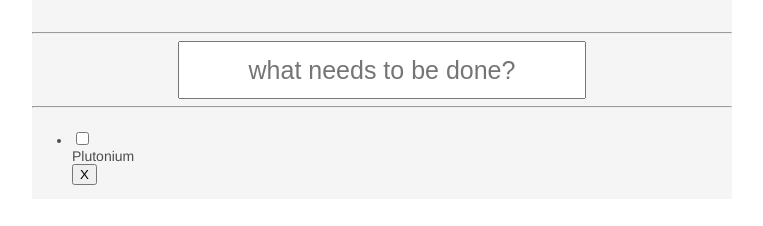
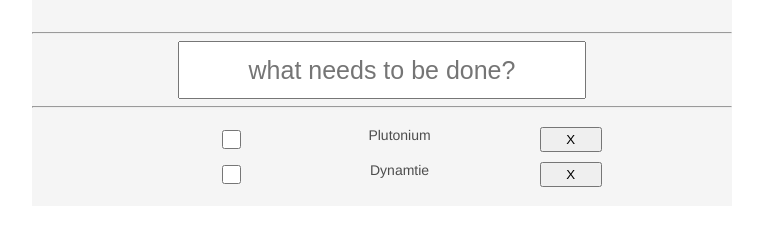
Before and after one commit to AndrinMettler/andrindev, a website: page todo/index.html in a window 1280 px wide. Shown: the part 202-428 px from the top of the page, without its empty margins (258-1021 px from the left). Drawn offline with Linux system fonts and the light colour scheme.

Commit message:
html und css renewed

```diff
--- a/todo/index.html
+++ b/todo/index.html
@@ -26,17 +26,17 @@
 <div class="box">
 
     <h1 class="box__title">todos</h1>
-    <hr>
+    <hr class="box__titleunderline">
 
     <input class="box__add" type="text" placeholder="what needs to be done?">
 
-    <hr class="box__underline" style="color: #ededed">
+    <hr class="box__underline">
 
     <div class="todolist clearfix">
 
         <ul class="todolist__list">
 
-            <li>
+            <li class="todolist__firstli">
 
                 <input type="checkbox" class="todolist__checkbox">
 
@@ -45,6 +45,13 @@
                 <button class="todolist__button">X</button>
 
             </li>
+                    <li class="todolist__secondli">
+                        <input type="checkbox" class="todolist__checkbox">
+
+                        <div class="todolist__listitem">Dynamtie</div>
+
+                        <button class="todolist__button">X</button>
+                    </li>
 
         </ul>
 
--- a/todo/scss/todo.css
+++ b/todo/scss/todo.css
@@ -38,8 +38,16 @@
 }
 
 .todolist{
+
+}
+.todolist__firstli{
+    width: 400px;
+    margin-right: auto;
+    margin-left: auto;
     display: flex;
     flex-wrap: wrap;
+    list-style-type: none;
+    padding: 5px;
 }
 
 .todolist__checkbox{
@@ -48,12 +56,25 @@
 }
 
 .todolist__listitem{
-    flex-basis: 60%;
+    height: 25px;
+    flex-basis: 70%;
+    text-align: center;
 }
 
 .todolist__button{
     flex-basis: auto;
     flex-grow: 1;
+
+}
+.todolist__secondli{
+    width: 400px;
+    margin-right: auto;
+    margin-left: auto;
+    display: flex;
+    flex-wrap: wrap;
+    list-style-type: none;
+    padding: 5px;
+
 }
 .clearfix:after {
     content: "";
```
